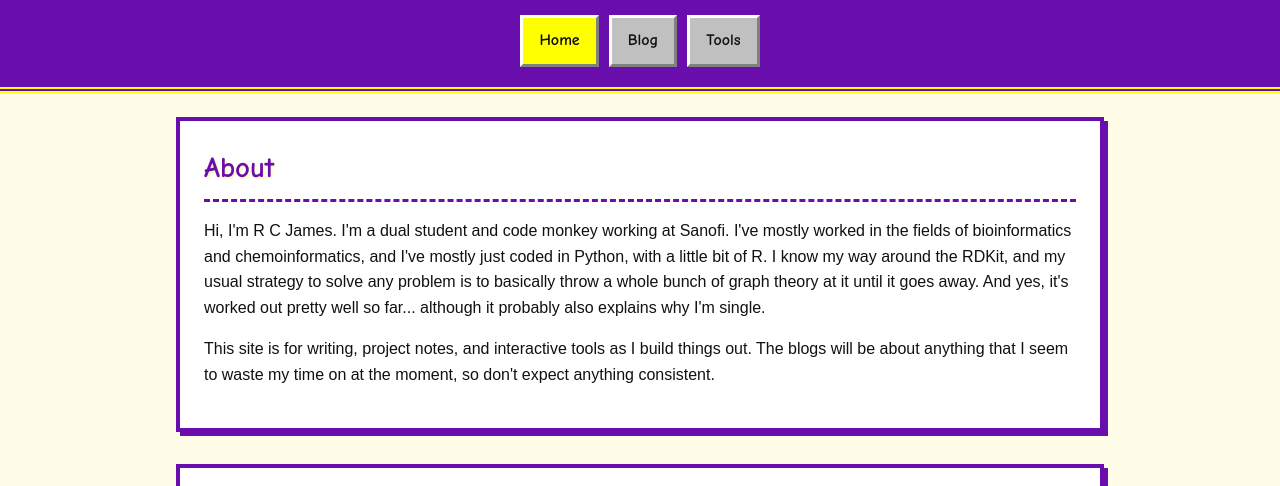
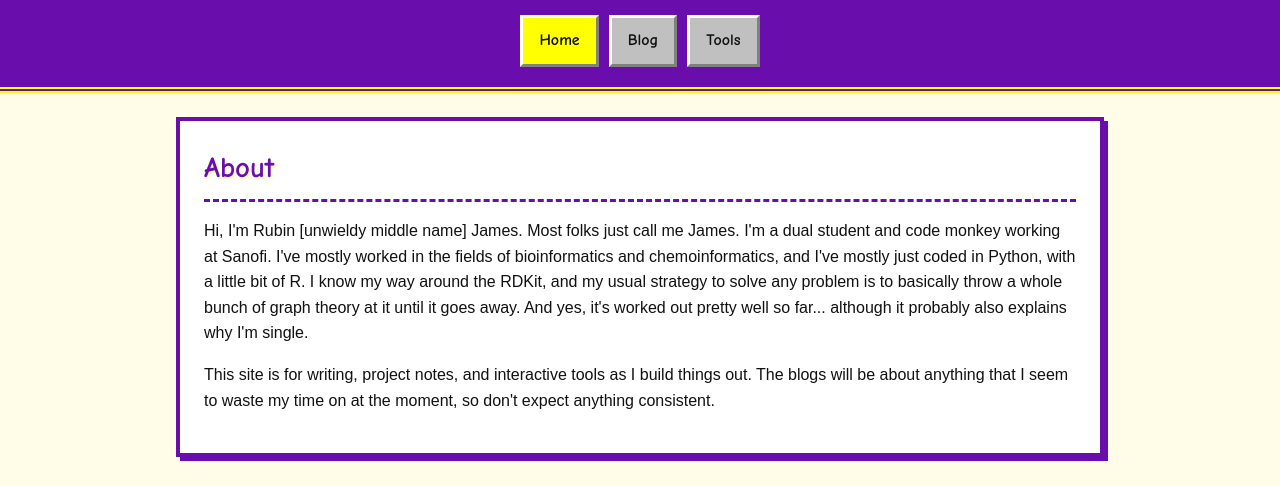
Before and after one commit to chempananickal/chempananickal.github.io, an Eleventy site: page index.html in a window 1280 px wide. Shown: the part 205-691 px from the top of the page. Built offline with nearby package versions, Linux system fonts and the light colour scheme; Eleventy itself is replaced by a stand-in of ours; files that its build step writes are made by us from their sources.

Commit message:
feat: update homepage

```diff
--- a/index.html
+++ b/index.html
@@ -7,7 +7,7 @@ description: A personal site for blog posts, and interactive tools, and occasion
 ---
 <section class="content-box">
     <h2>About</h2>
-    <p>Hi, I'm R C James. I'm a dual student and code monkey working at Sanofi.
+    <p>Hi, I'm Rubin [unwieldy middle name] James. Most folks just call me James. I'm a dual student and code monkey working at Sanofi.
     I've mostly worked in the fields of bioinformatics and chemoinformatics, and I've mostly just coded in Python, with a little bit of R.
     I know my way around the RDKit, and my usual strategy to solve any problem is to basically throw a whole bunch of graph theory at it until it goes away.
     And yes, it's worked out pretty well so far... although it probably also explains why I'm single.
```
